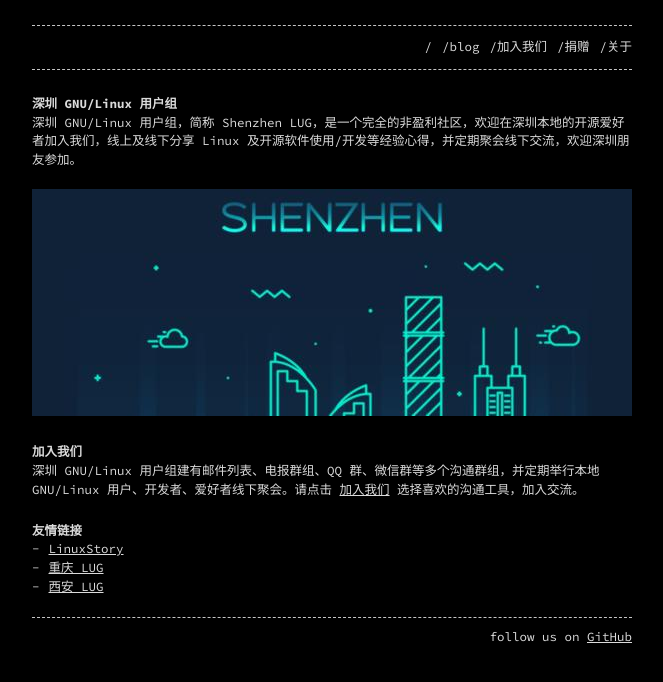
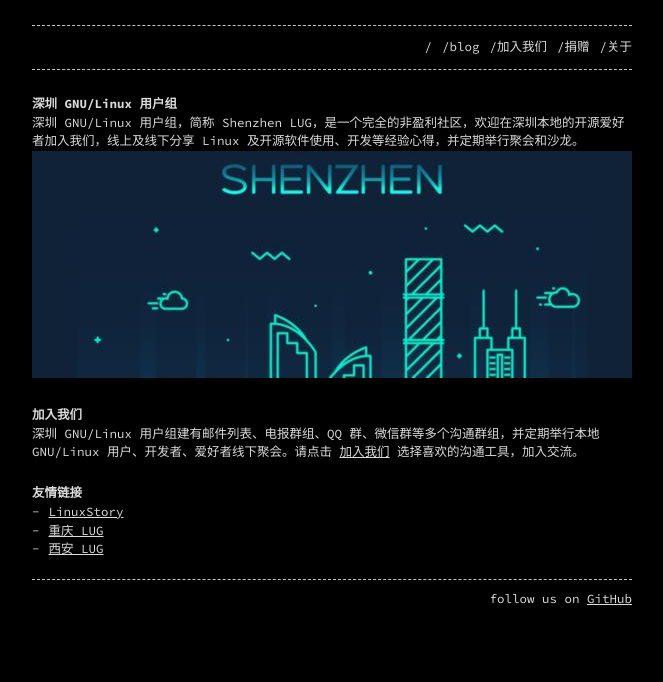
Before and after one commit to shenzhenlug/shenzhenlug.org, a Jekyll site: the page built from index.md, in a window 1280 px wide. Shown: the top 682 px of the page, without its empty margins (308-971 px from the left). Built offline with Jekyll 4.4.1, drawn with Linux system fonts in a browser that asks for light colours.

Commit message:
Update index.md

```diff
--- a/index.md
+++ b/index.md
@@ -5,7 +5,7 @@ permalink: /
 ---
 
 ### 深圳 GNU/Linux 用户组
-深圳 GNU/Linux 用户组，简称 Shenzhen LUG，是一个完全的非盈利社区，欢迎在深圳本地的开源爱好者加入我们，线上及线下分享 Linux 及开源软件使用/开发等经验心得，并定期聚会线下交流，欢迎深圳朋友参加。
+深圳 GNU/Linux 用户组，简称 Shenzhen LUG，是一个完全的非盈利社区，欢迎在深圳本地的开源爱好者加入我们，线上及线下分享 Linux 及开源软件使用、开发等经验心得，并定期举行聚会和沙龙。
 ![](./assets/shenzhen-lug-600.jpg)
 
 ### 加入我们
```
